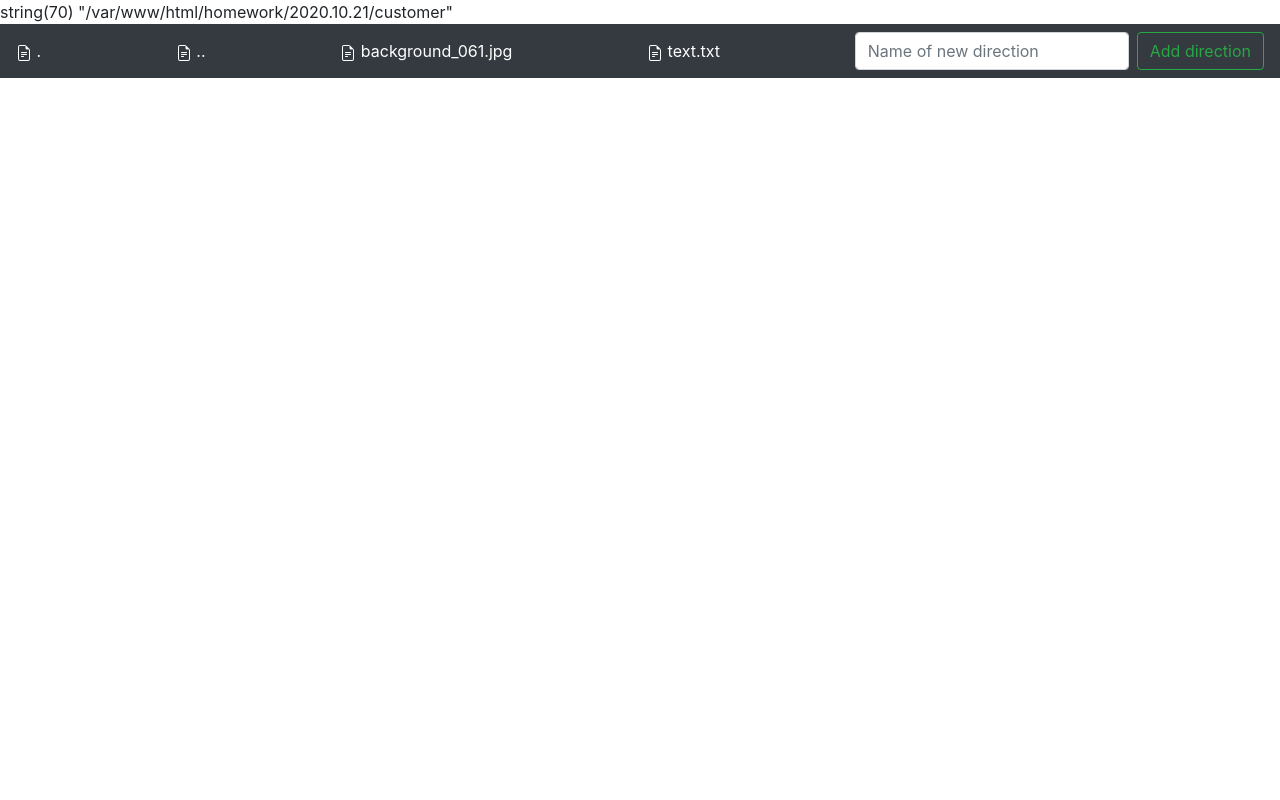
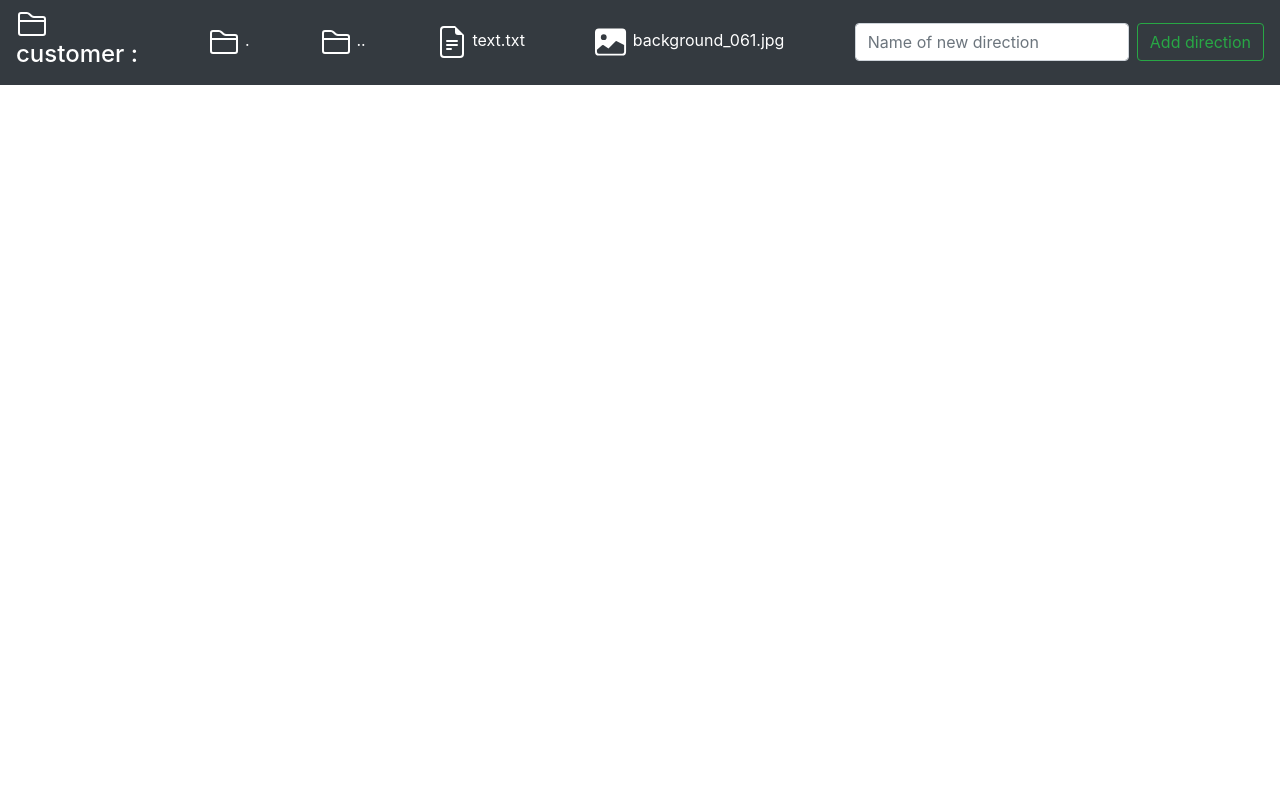
Before and after one commit to Artur-Boikynia/testartur, a PHP site: page /homework/2020.10.21/index.php in a window 1280 px wide. Run offline with PHP 8.4, Linux system fonts and the light colour scheme.

Commit message:
+filesystem

```diff
--- a/homework/2020.10.21/index.php
+++ b/homework/2020.10.21/index.php
@@ -5,60 +5,56 @@ $rout = ltrim($_GET['rout'] ?? '' , '/');
 $dir = rtrim($config['baseDir'],'/');
 $webRout = rtrim($config['webRout'],'/');
 
-
 if($rout){
     $dir .= '/'. $rout;
 }
 
 $content='';
+
 if(is_file($dir)){
     switch (mime_content_type($dir)){
         case 'image/jpeg':
             $content = "<img src='{$webRout}/{$rout}' alt='image' width='100%'>";
             $dir = dirname($dir);
+            $rout = '';
             break;
         case 'text/plain':
             $content = nl2br(file_get_contents($dir));
             $dir = dirname($dir);
+            $rout = '';
+            break;
+        case 'video/quicktime':
+            $content = <<< VIDEO
+            <video width="800" height="500" controls="controls" >
+            <source src="{$webRout}/{$rout}" type='video/ogg; codecs="theora, vorbis"'>
+            VIDEO;
+            $dir = dirname($dir);
+            $rout = '';
             break;
         default:
             $content = "File can not be opened";
             $dir = dirname($dir);
+            $rout = '';
     }
 }
-/*elseif (is_dir($dir)){
-    if(trim($config['baseDir'],'/') === trim($dir,'/')){
-        $dir = rtrim($config['baseDir'],'/');
+
+$data = scandir($dir);
+
+uasort($data, static function($a, $b){
+    global $dir;
+    if(is_dir($dir . '/' . $a) === true && is_dir($dir . '/' . $b) === false){
+        return -1;
+    }
+    elseif (is_dir($dir . '/' . $a) === true && is_dir($dir . '/' . $b) === true){
+        return 0;
     }
     else{
-        $dir = dirname($dir);
-    }
-}*/
-var_dump($dir);
-$data = scandir($dir);
-
-
-/*if(trim($config['baseDir'],'/') === trim($dir,'/')){
-    $data = array_filter($data, static function(string $element){
-        if ($element === '.' || $element ==='..'){
-            return false;
-        }
-        else{
-            return true;
+        return 1;
     }
 });
-}
-else{
-    $data = array_filter($data, static function(string $element){
-        if ($element === '.'){
-            return false;
-        }
-        else{
-            return true;
-        }
-    });
-}*/
 
+$nameOfDir = explode('/', $dir);
+$nameOfDir = (end($nameOfDir));
 
 ?>
 
@@ -88,15 +84,44 @@ else{
 <script src="https://cdn.jsdelivr.net/npm/bootstrap@4.5.3/dist/js/bootstrap.min.js" integrity="sha384-w1Q4orYjBQndcko6MimVbzY0tgp4pWB4lZ7lr30WKz0vr/aWKhXdBNmNb5D92v7s" crossorigin="anonymous"></script>
 -->
 <nav class="navbar navbar-dark bg-dark">
+    <div>
+        <svg style="color: white;" width="2em"  height="2em" viewBox="0 0 16 16" class="bi bi-folder2" fill="currentColor" xmlns="http://www.w3.org/2000/svg">
+            <path fill-rule="evenodd" d="M1 3.5A1.5 1.5 0 0 1 2.5 2h2.764c.958 0 1.76.56 2.311 1.184C7.985 3.648 8.48 4 9 4h4.5A1.5 1.5 0 0 1 15 5.5v7a1.5 1.5 0 0 1-1.5 1.5h-11A1.5 1.5 0 0 1 1 12.5v-9zM2.5 3a.5.5 0 0 0-.5.5V6h12v-.5a.5.5 0 0 0-.5-.5H9c-.964 0-1.71-.629-2.174-1.154C6.374 3.334 5.82 3 5.264 3H2.5zM14 7H2v5.5a.5.5 0 0 0 .5.5h11a.5.5 0 0 0 .5-.5V7z"/>
+            <h4 style="color: white"><?=$nameOfDir ?> :</h4>
+        </svg>
+    </div>
     <?php foreach ($data as $value) : ?>
+        <?php if(is_dir($dir . '/' . $value)) :?>
             <div>
-        <svg style="color: white;" width="1em" height="1em" viewBox="0 0 16 16" class="bi bi-file-earmark-text" fill="currentColor" xmlns="http://www.w3.org/2000/svg">
+                <svg style="color: white;" width="2em"  height="2em" viewBox="0 0 16 16" class="bi bi-folder2" fill="currentColor" xmlns="http://www.w3.org/2000/svg">
+                    <path fill-rule="evenodd" d="M1 3.5A1.5 1.5 0 0 1 2.5 2h2.764c.958 0 1.76.56 2.311 1.184C7.985 3.648 8.48 4 9 4h4.5A1.5 1.5 0 0 1 15 5.5v7a1.5 1.5 0 0 1-1.5 1.5h-11A1.5 1.5 0 0 1 1 12.5v-9zM2.5 3a.5.5 0 0 0-.5.5V6h12v-.5a.5.5 0 0 0-.5-.5H9c-.964 0-1.71-.629-2.174-1.154C6.374 3.334 5.82 3 5.264 3H2.5zM14 7H2v5.5a.5.5 0 0 0 .5.5h11a.5.5 0 0 0 .5-.5V7z"/>
+                </svg>
+                <a class="directions" href="?rout=<?=$rout?>/<?=$value?>"><?=$value?></a>
+            </div>
+        <?php elseif(mime_content_type($dir . '/' . $value) == 'image/jpeg') :?>
+            <div>
+                <svg style="color: white;" width="2.0625em" height="2em" viewBox="0 0 17 16" class="bi bi-image-fill" fill="currentColor" xmlns="http://www.w3.org/2000/svg">
+                    <path fill-rule="evenodd" d="M.002 3a2 2 0 0 1 2-2h12a2 2 0 0 1 2 2v10a2 2 0 0 1-2 2h-12a2 2 0 0 1-2-2V3zm1 9l2.646-2.354a.5.5 0 0 1 .63-.062l2.66 1.773 3.71-3.71a.5.5 0 0 1 .577-.094L15.002 9.5V13a1 1 0 0 1-1 1h-12a1 1 0 0 1-1-1v-1zm5-6.5a1.5 1.5 0 1 1-3 0 1.5 1.5 0 0 1 3 0z"/>
+                </svg>
+                <a class="directions" href="?rout=<?=$rout?>/<?=$value?>"><?=$value?></a>
+            </div>
+        <?php elseif(mime_content_type($dir . '/' . $value) == 'video/quicktime') :?>
+            <div>
+                <svg style="color: white;" width="2em" height="2em" viewBox="0 0 16 16" class="bi bi-file-play-fill" fill="currentColor" xmlns="http://www.w3.org/2000/svg">
+                    <path fill-rule="evenodd" d="M12 0H4a2 2 0 0 0-2 2v12a2 2 0 0 0 2 2h8a2 2 0 0 0 2-2V2a2 2 0 0 0-2-2zM6 5.883v4.234a.5.5 0 0 0 .757.429l3.528-2.117a.5.5 0 0 0 0-.858L6.757 5.454a.5.5 0 0 0-.757.43z"/>
+                </svg>
+                <a class="directions" href="?rout=<?=$rout?>/<?=$value?>"><?=$value?></a>
+            </div>
+        <?php else:?>
+            <div>
+                <svg style="color: white;" width="2em" height="2em" viewBox="0 0 16 16" class="bi bi-file-earmark-text" fill="currentColor" xmlns="http://www.w3.org/2000/svg">
                     <path d="M4 0h5.5v1H4a1 1 0 0 0-1 1v12a1 1 0 0 0 1 1h8a1 1 0 0 0 1-1V4.5h1V14a2 2 0 0 1-2 2H4a2 2 0 0 1-2-2V2a2 2 0 0 1 2-2z"/>
                     <path d="M9.5 3V0L14 4.5h-3A1.5 1.5 0 0 1 9.5 3z"/>
                     <path fill-rule="evenodd" d="M5 11.5a.5.5 0 0 1 .5-.5h2a.5.5 0 0 1 0 1h-2a.5.5 0 0 1-.5-.5zm0-2a.5.5 0 0 1 .5-.5h5a.5.5 0 0 1 0 1h-5a.5.5 0 0 1-.5-.5zm0-2a.5.5 0 0 1 .5-.5h5a.5.5 0 0 1 0 1h-5a.5.5 0 0 1-.5-.5z"/>
                 </svg>
                 <a class="directions" href="?rout=<?=$rout?>/<?=$value?>"><?=$value?></a>
             </div>
+        <?php endif;?>
     <?php endforeach;?>
     <form action="create.php" class="form-inline my-2 my-lg-0" method="post">
         <input type="hidden" name="baseDir" value="<?=$dir?>">
```
Also changed, not shown: homework/2020.10.21/create.php (+14 -1 lines), homework/2020.10.21/customer/text.txt (+1 -1 lines). Lines whose indentation alone changed are shown as unchanged.
